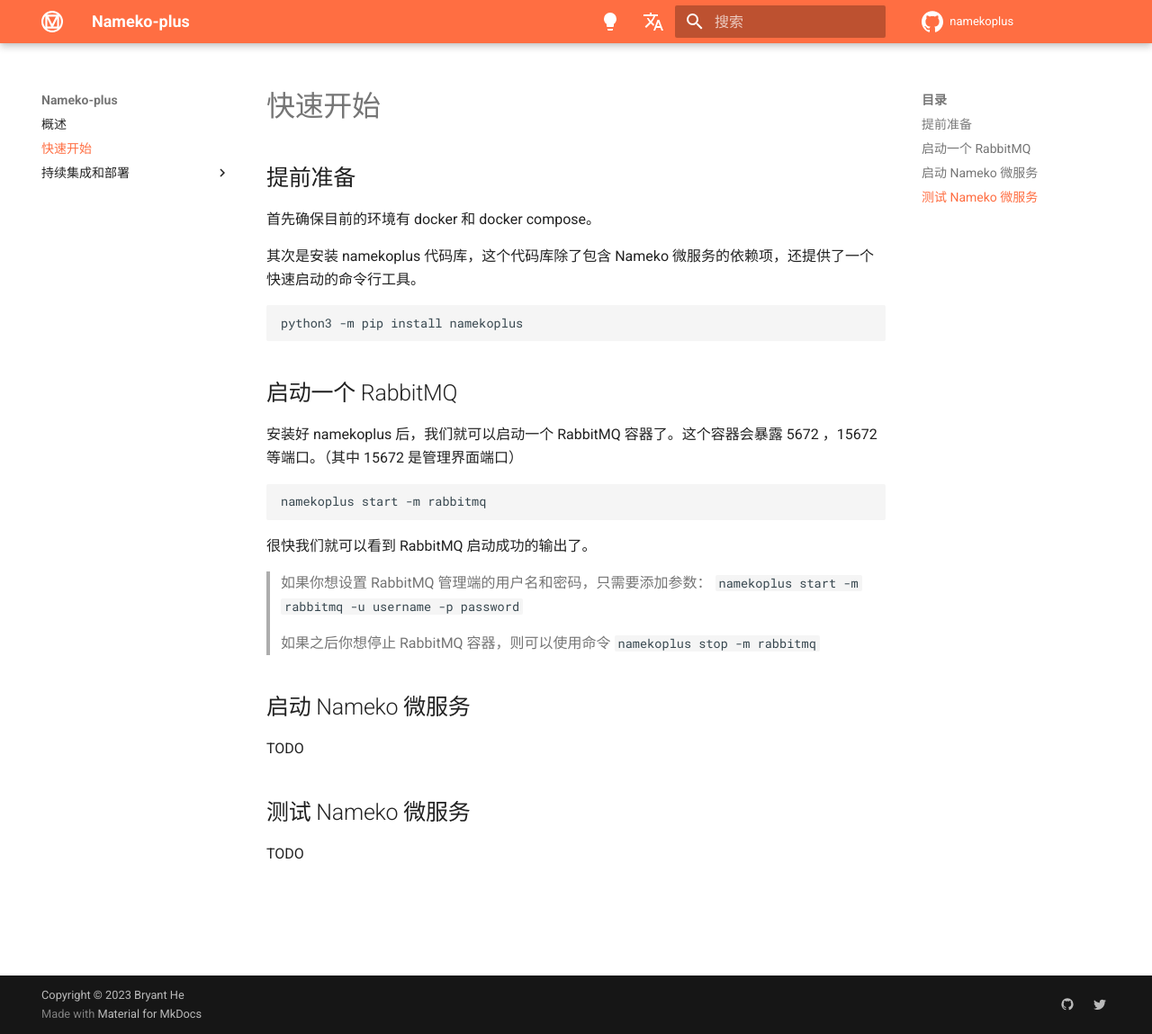
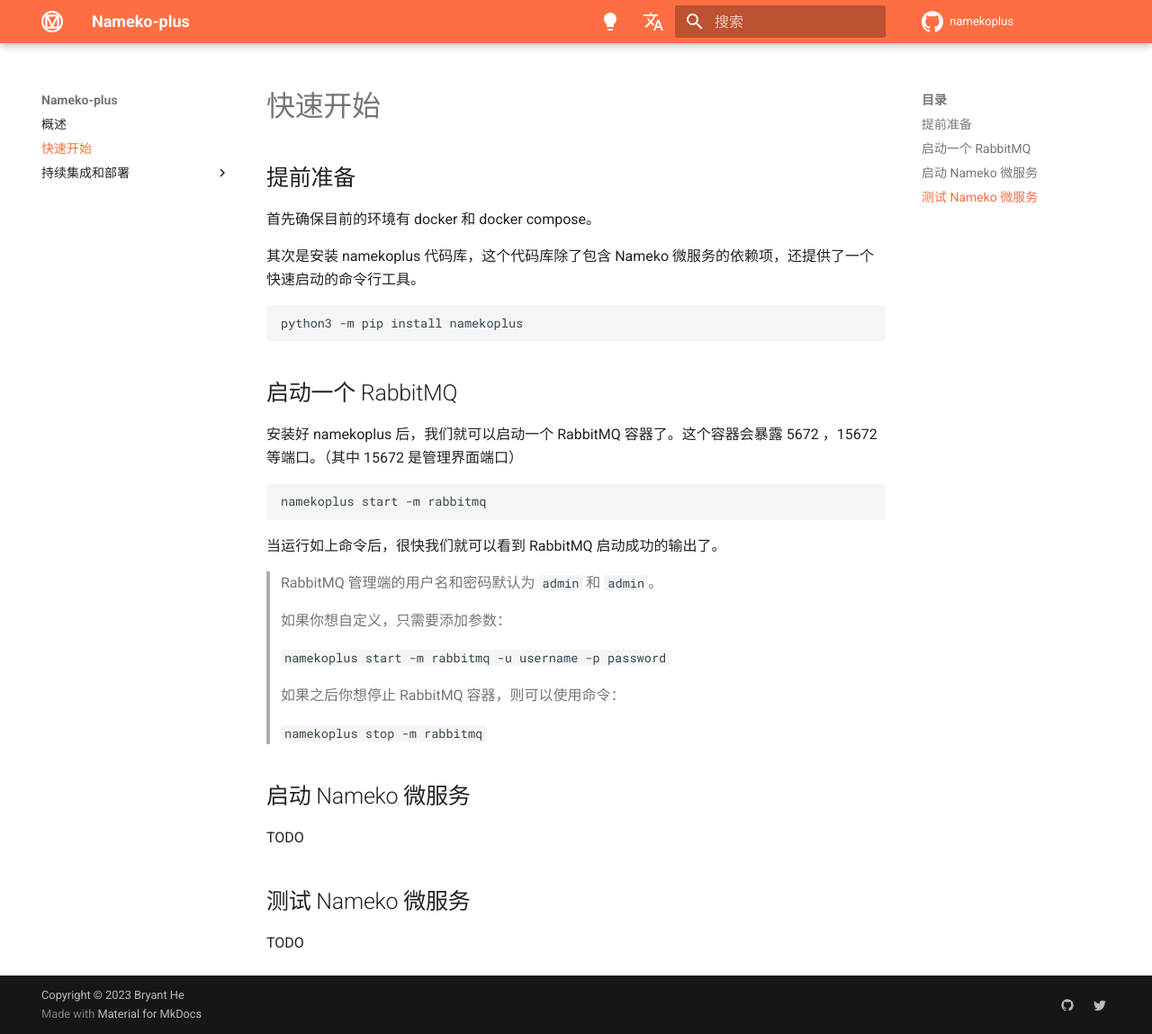
Before and after one commit to Bryanthelol/nameko-plus-doc, an MkDocs documentation site: the page built from docs/快速开始.md, in a window 1280 px wide and 1149 px high. Shown: the whole window at 90% size. Built offline with MkDocs 1.6.1 and Material for MkDocs 9.7.7, drawn with Linux system fonts in a browser that asks for light colours; comment, search, counter and statistics services are not loaded.

Commit message:
update doc

````diff
--- a/docs/快速开始.md
+++ b/docs/快速开始.md
@@ -23,14 +23,18 @@
 namekoplus start -m rabbitmq
 ```
 
-很快我们就可以看到 RabbitMQ 启动成功的输出了。
+当运行如上命令后，很快我们就可以看到 RabbitMQ 启动成功的输出了。
 
-> 如果你想设置 RabbitMQ 管理端的用户名和密码，只需要添加参数：
+>  RabbitMQ 管理端的用户名和密码默认为 `admin` 和 `admin`。
+>
+> 如果你想自定义，只需要添加参数：
+>
 > ```
 > namekoplus start -m rabbitmq -u username -p password
 > ```
 >
-> 如果之后你想停止 RabbitMQ 容器，则可以使用命令
+> 如果之后你想停止 RabbitMQ 容器，则可以使用命令：
+>
 > ```
 > namekoplus stop -m rabbitmq
 > ```
````
